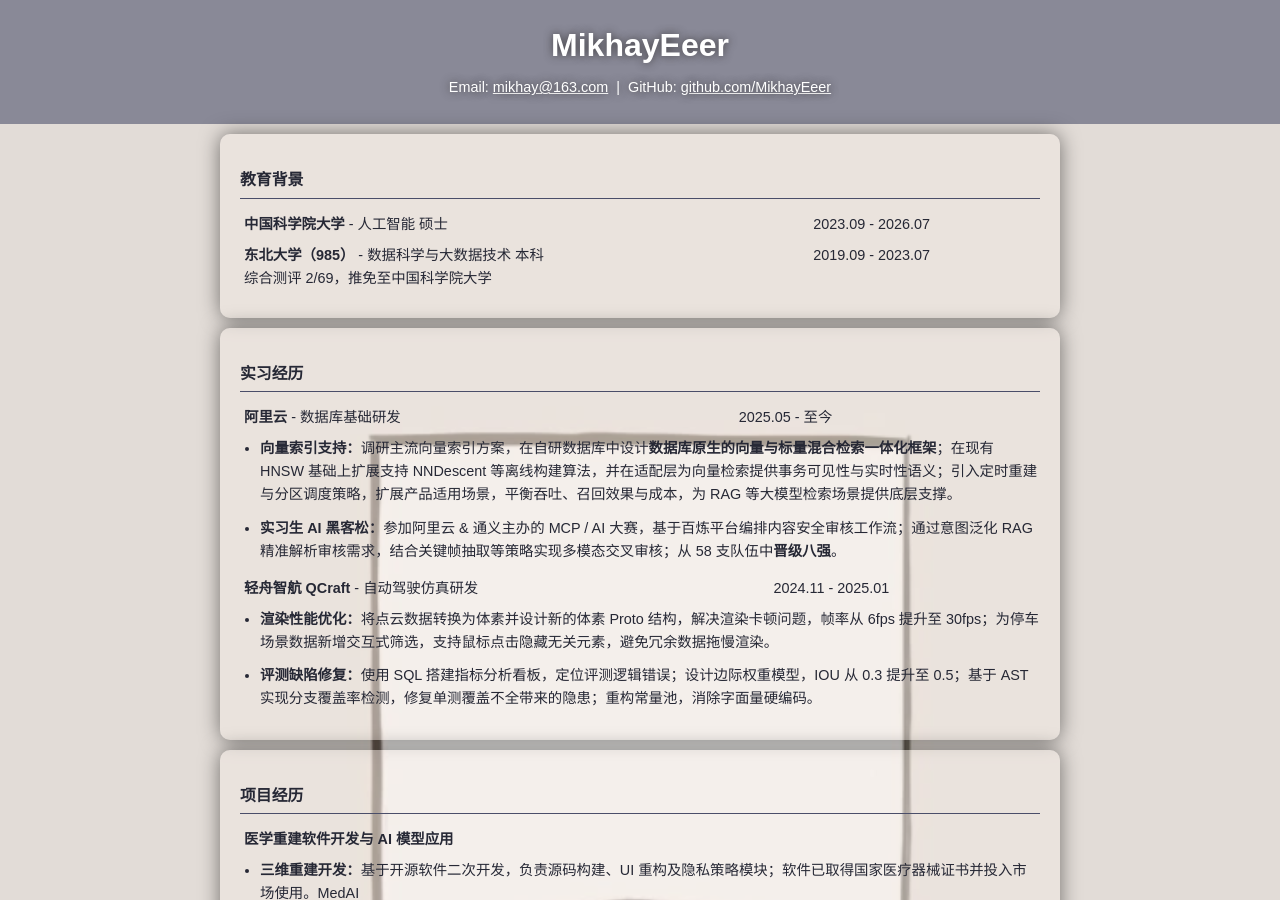
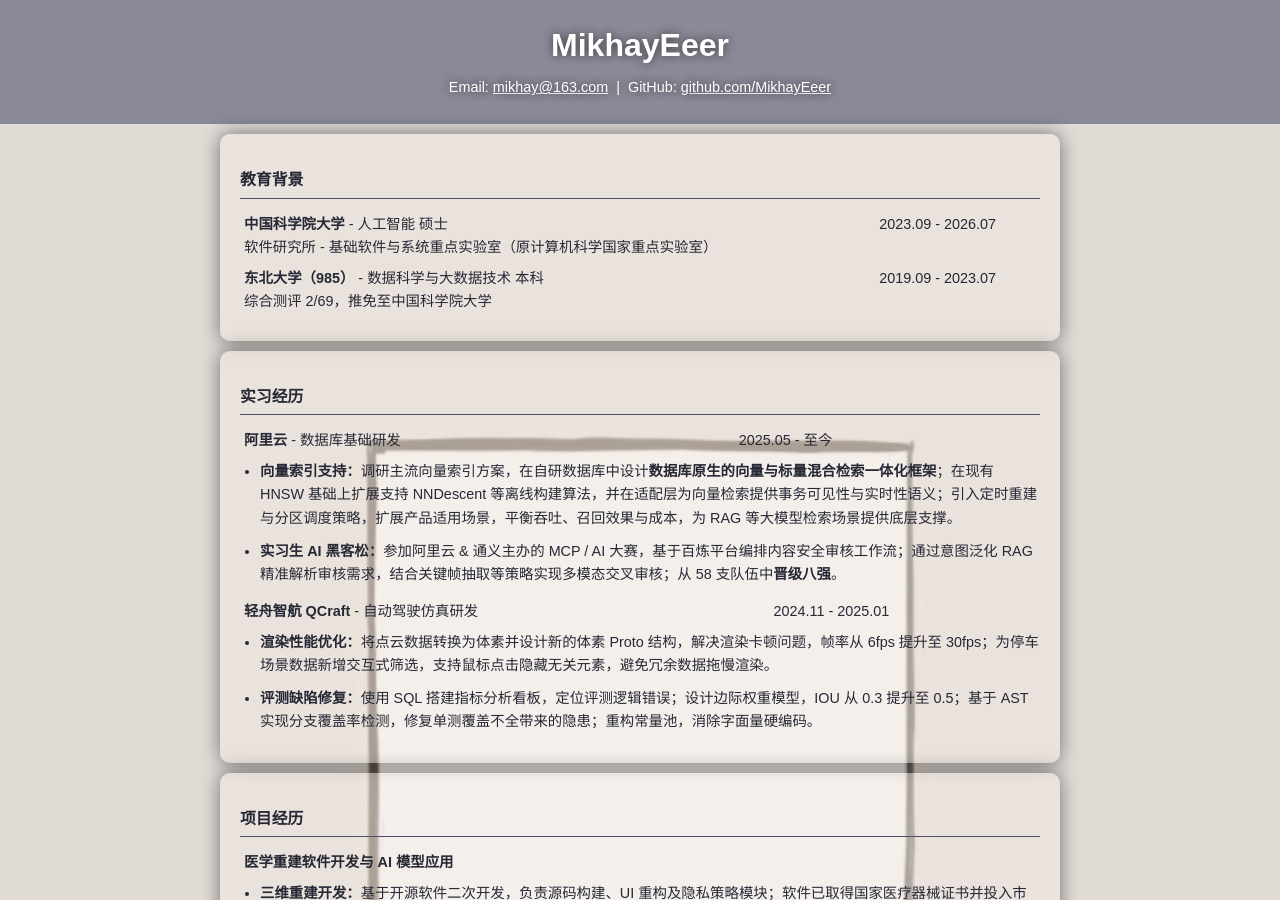
Before and after one commit to MikhayEeer/mikhayeeer.github.io, a Jekyll site: the page resume/index.html, which Jekyll copies as it is, in a window 1280 px wide and 900 px high. Built offline with Jekyll 4.4.1, drawn with Linux system fonts in a browser that asks for light colours.

Commit message:
简历脱敏：教育背景保留软件研究所与实验室
只去掉「杭州高等研究院 / 」，恢复软件研究所与基础软件与系统重点实验室说明。

Co-authored-by: MikhayEeer <MikhayEeer@users.noreply.github.com>

```diff
--- a/resume/index.html
+++ b/resume/index.html
@@ -19,7 +19,7 @@
         <h2>教育背景</h2>
         <table>
             <tr>
-                <td><b>中国科学院大学</b> - 人工智能 硕士</td>
+                <td><b>中国科学院大学</b> - 人工智能 硕士<br>软件研究所 - 基础软件与系统重点实验室（原计算机科学国家重点实验室）</td>
                 <td>2023.09 - 2026.07</td>
             </tr>
             <tr>
```
